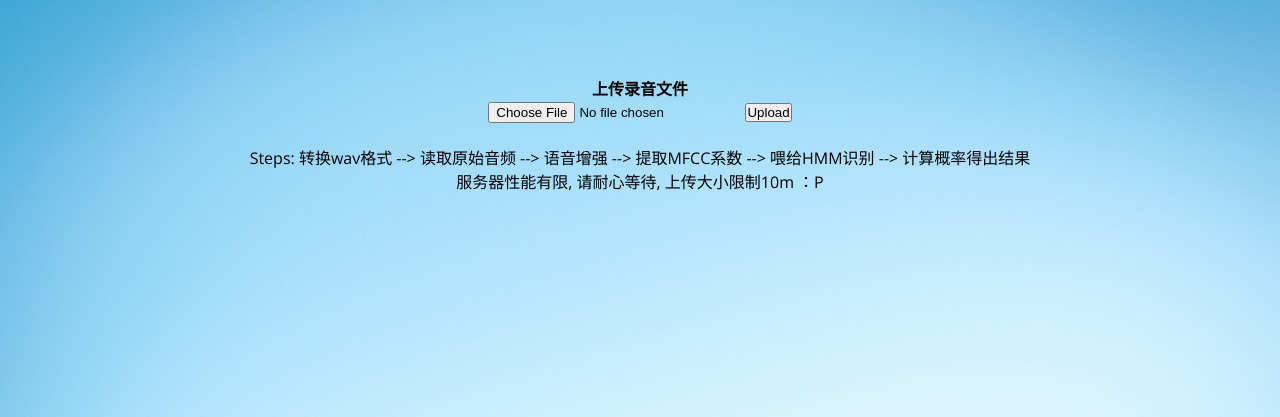
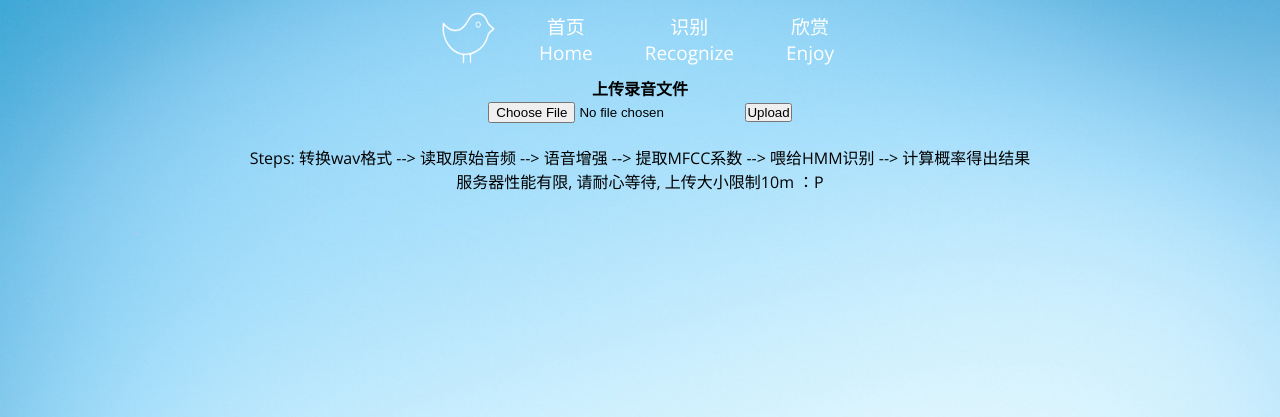
Before and after one commit to AmyangXYZ/BirdSong_Recognition, a Flask app: page /recognize in a window 1280 px wide. Shown: the top 417 px of the page. Run offline with Flask 2, Linux system fonts and the light colour scheme; parts of the project's set-up code (start-up, migrations or seed data) failed here and were passed over.

Commit message:
lazyload

```diff
--- a/app/templates/base.html
+++ b/app/templates/base.html
@@ -5,8 +5,9 @@
     <link href="https://fonts.googleapis.com/css?family=Open+Sans" rel="stylesheet">
     <link rel="stylesheet" href="{{ url_for('static', filename='base.css') }}">
     <link rel="stylesheet" href="{{ url_for('static',filename='animate.min.css') }}">
+    <script src="http://code.jquery.com/jquery-latest.js"></script>
     <script src="{{ url_for('static',filename='lazyload.js') }}"></script>
-      <script src="http://code.jquery.com/jquery-latest.js"></script>
+
 
   </head>
 <body>
@@ -17,17 +18,7 @@ effect : "fadeIn"
 });
 });
 </script>
-<script>$(function(){
-	$(window).scroll(function(){
-          height = $(window).scrollTop();
-   	  	  if(height > 40){
-   	  	  	$('.header').fadeIn();
-   	  	  }else{
-   	  	  	$('.header').fadeOut();
-   	  	  };
-});
-});
-</script>
+
   <div  class="header">
     <ul>
       <img class="lazyload" src="/static/logo.png">
@@ -42,6 +33,7 @@ effect : "fadeIn"
       </li>
     </ul>
   </div>
+
 <div class="wrap">
   <br><br><br>
  {% block content %}{% endblock %}
```
Also changed, not shown: app/templates/enjoy.html (+11 -1 lines).
